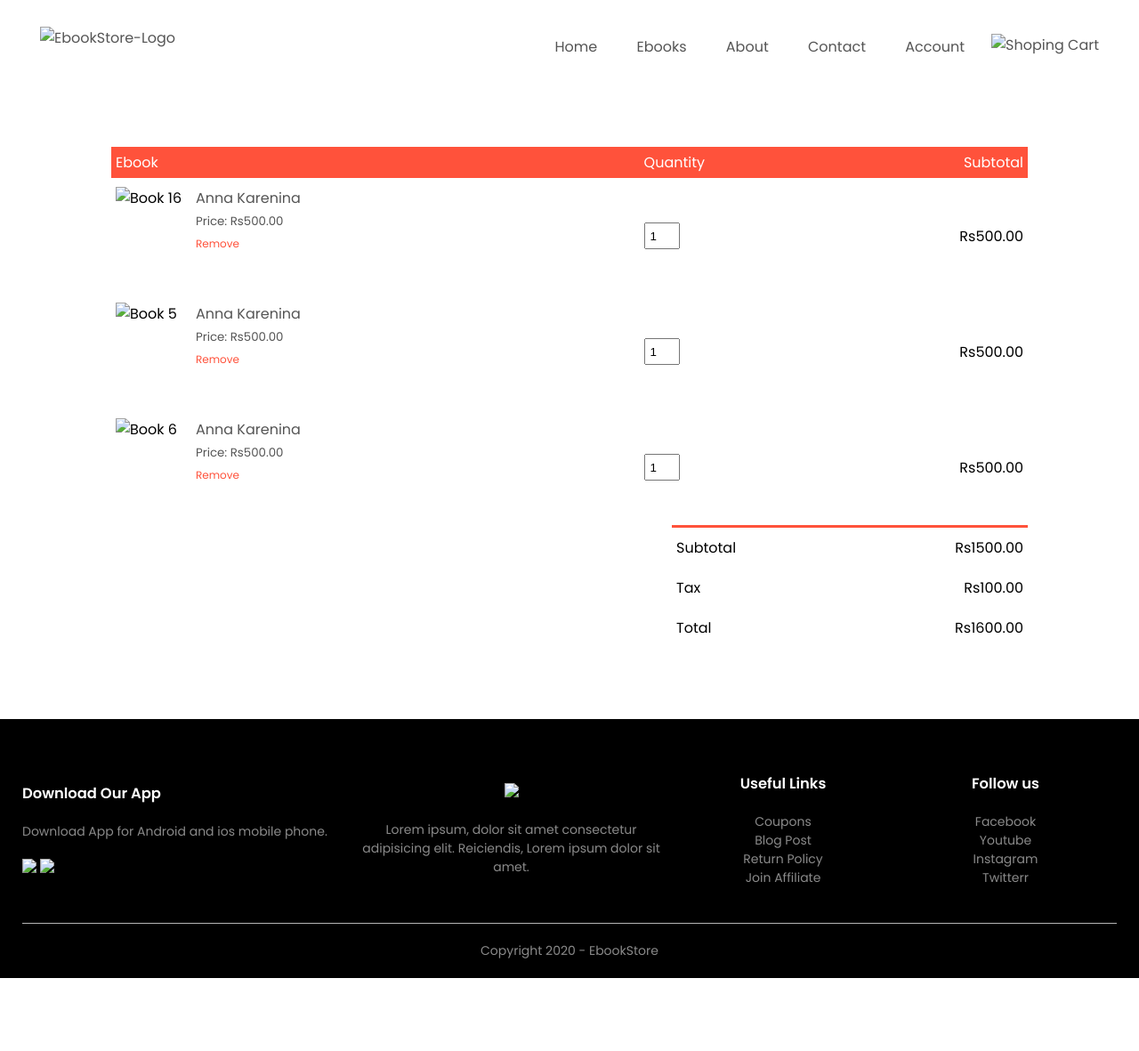
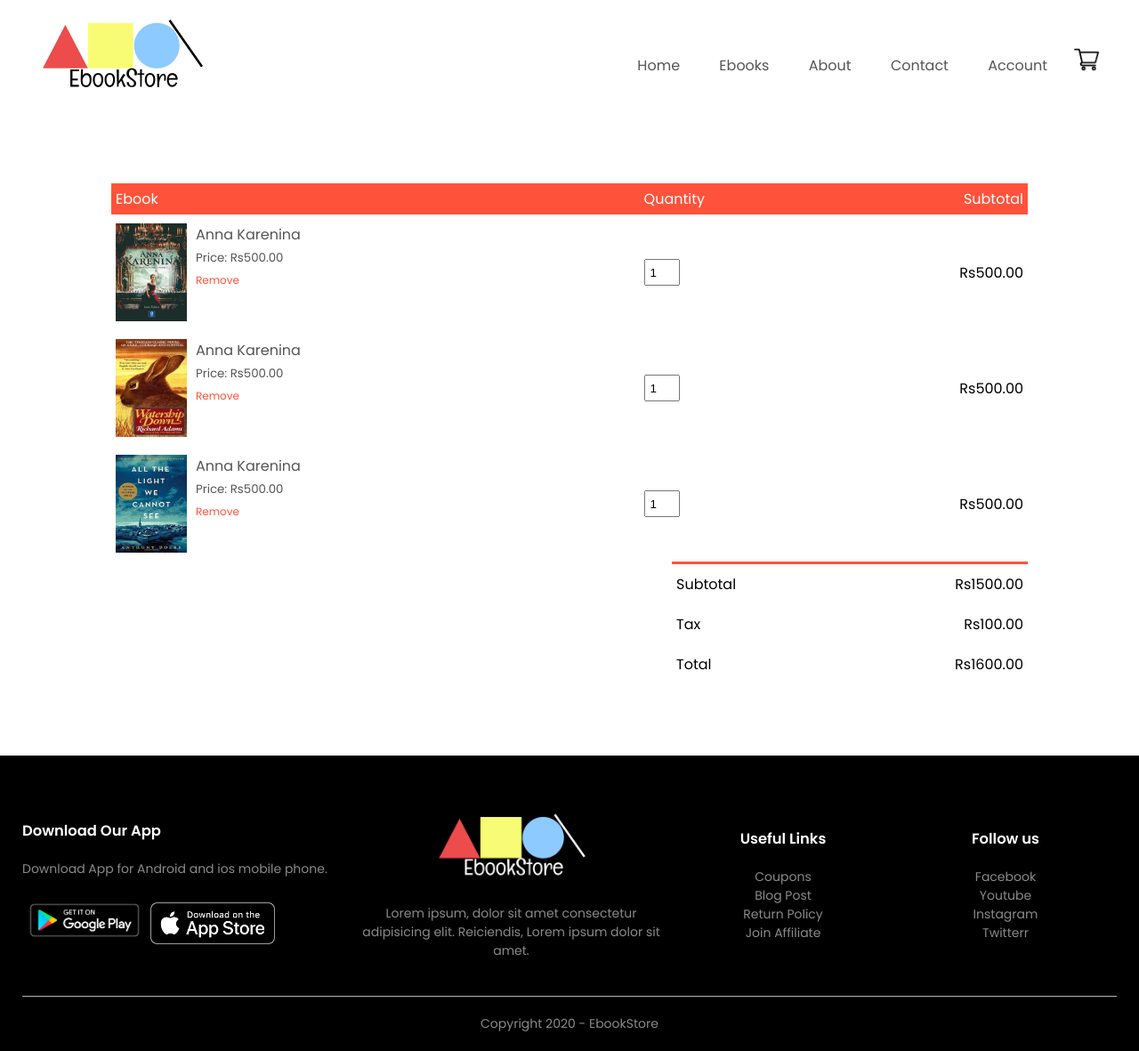
Before and after one commit to vanshraina/Book-Store_, a plain HTML site: page cart.html in a window 1280 px wide. Shown: the whole page at 89% size. Before the commit the page ends 1099 px from the top, so only its background shows below. Drawn offline with Linux system fonts and the light colour scheme.

Commit message:
Update cart.html

```diff
--- a/cart.html
+++ b/cart.html
@@ -23,7 +23,7 @@
       <div class="navbar">
         <div class="logo">
           <a href="index.html">
-            <img src="images/EbookStore-Logo.png" alt="EbookStore-Logo" />
+            <img src="EbookStore-Logo.png" alt="EbookStore-Logo" />
           </a>
         </div>
         <!----------  Nav Bar ------------------>
@@ -38,13 +38,13 @@
         </nav>
         <a href="cart.html">
           <img
-            src="images/cart.png"
+            src="cart.png"
             alt="Shoping Cart"
             width="28px"
             height="28px"
             style="margin-left: 10px; margin-top: 15px"
         /></a>
-        <img src="images/menu.png" class="menu-icon" onclick="menutoggle()" />
+        <img src="menu.png" class="menu-icon" onclick="menutoggle()" />
       </div>
     </div>
 
@@ -59,7 +59,7 @@
         <tr>
           <td>
             <div class="cart-info">
-              <img src="images/Book 16.jpg" alt="Book 16" />
+              <img src="Book 16.jpg" alt="Book 16" />
               <div>
                 <p>Anna Karenina</p>
                 <small>Price: Rs500.00</small> <br />
@@ -73,7 +73,7 @@
         <tr>
           <td>
             <div class="cart-info">
-              <img src="images/Book 5.jpg" alt="Book 5" />
+              <img src="Book 5.jpg" alt="Book 5" />
               <div>
                 <p>Anna Karenina</p>
                 <small>Price: Rs500.00</small> <br />
@@ -87,7 +87,7 @@
         <tr>
           <td>
             <div class="cart-info">
-              <img src="images/Book 6.jpg" alt="Book 6" />
+              <img src="Book 6.jpg" alt="Book 6" />
               <div>
                 <p>Anna Karenina</p>
                 <small>Price: Rs500.00</small> <br />
@@ -124,12 +124,12 @@
             <h3>Download Our App</h3>
             <p>Download App for Android and ios mobile phone.</p>
             <div class="app-logo">
-              <img src="images/Playstore.png" />
-              <img src="images/Applestore.png" />
+              <img src="Playstore.png" />
+              <img src="Applestore.png" />
             </div>
           </div>
           <div class="footer-col-2">
-            <img src="images/EbookStore-Logo-footer.png" />
+            <img src="EbookStore-Logo-footer.png" />
             <p>
               Lorem ipsum, dolor sit amet consectetur adipisicing elit.
               Reiciendis, Lorem ipsum dolor sit amet.
```
